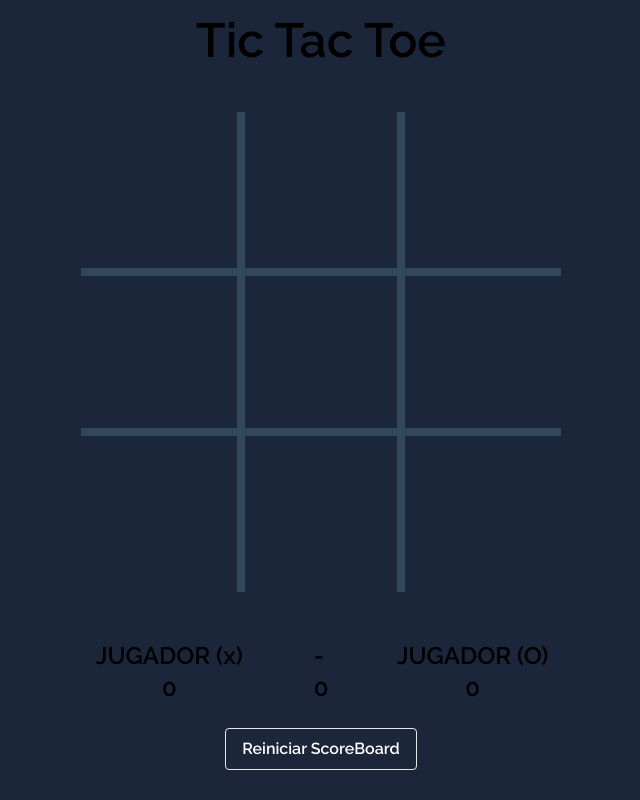
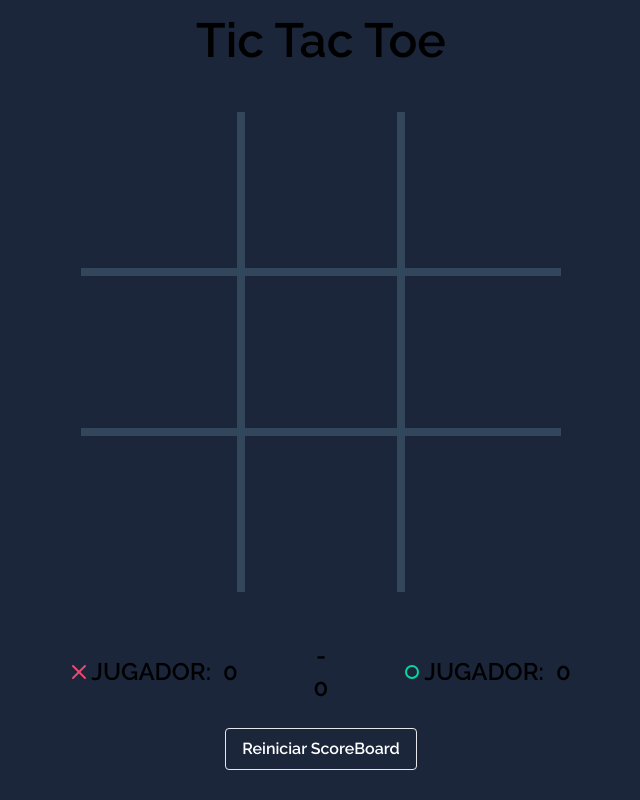
Before and after one commit to ldkjvvier/Tic-Tac-Toe, a React (Vite) app: page / in a window 1280 px wide. Shown: the whole page, without its empty margins (319-959 px from the left). Built offline with nearby package versions, Linux system fonts and the light colour scheme.

Commit message:
style: add icons on scoreboard

```diff
--- a/src/components/ScoreBoard.tsx
+++ b/src/components/ScoreBoard.tsx
@@ -1,5 +1,5 @@
 import { useSelector } from 'react-redux';
-
+import { Cross, Circle } from './icons';
 interface ScoreBoardProps {
   children: React.ReactNode;
 }
@@ -19,17 +19,23 @@ export const ScoreBoard = ({ children }: ScoreBoardProps) => {
   return (
     <>
       <section className="grid grid-cols-3 justify-items-center md:text-2xl mt-12 md:max-w-[65%] ">
-        <div className="text-center">
-          <p>JUGADOR (x)</p>
-          <span>{user.Xwinner}</span>
+        <div className="text-center flex items-center">
+          <span className="w-4 h-4 inline-block">
+            <Cross />
+          </span>
+          <span className="ml-1">JUGADOR:</span>
+          <span className="ml-3">{user.Xwinner}</span>
         </div>
-        <div>
+        <div className="text-center flex flex-col items-center">
           <p>-</p>
           <span>{user.draw}</span>
         </div>
-        <div className="text-center">
-          <p>JUGADOR (O)</p>
-          <span>{user.Owinner}</span>
+        <div className="text-center flex items-center">
+          <span className="w-4 h-4 inline-block">
+            <Circle />
+          </span>
+          <span className="ml-1">JUGADOR:</span>
+          <span className="ml-3">{user.Owinner}</span>
         </div>
       </section>
       <section className="flex justify-center gap-3 mt-6">{children}</section>
```
